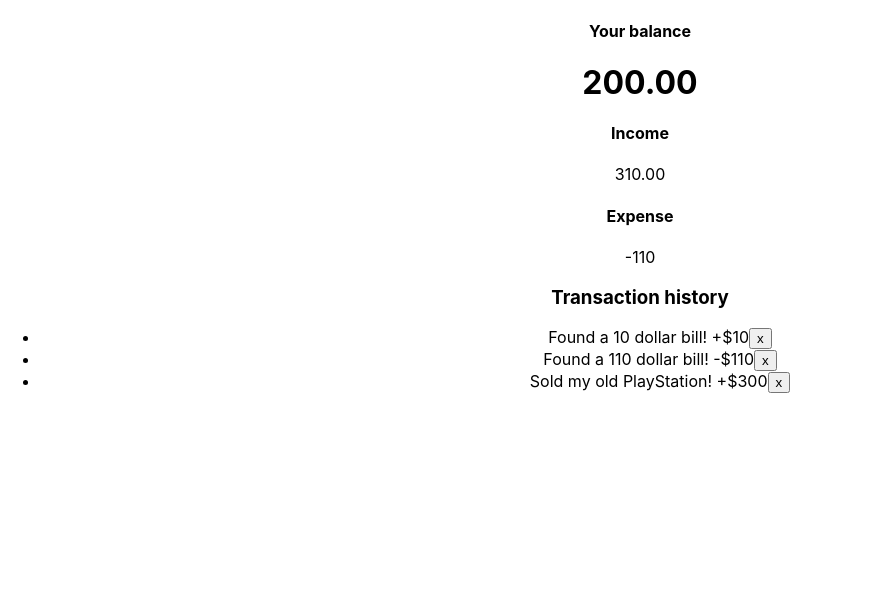
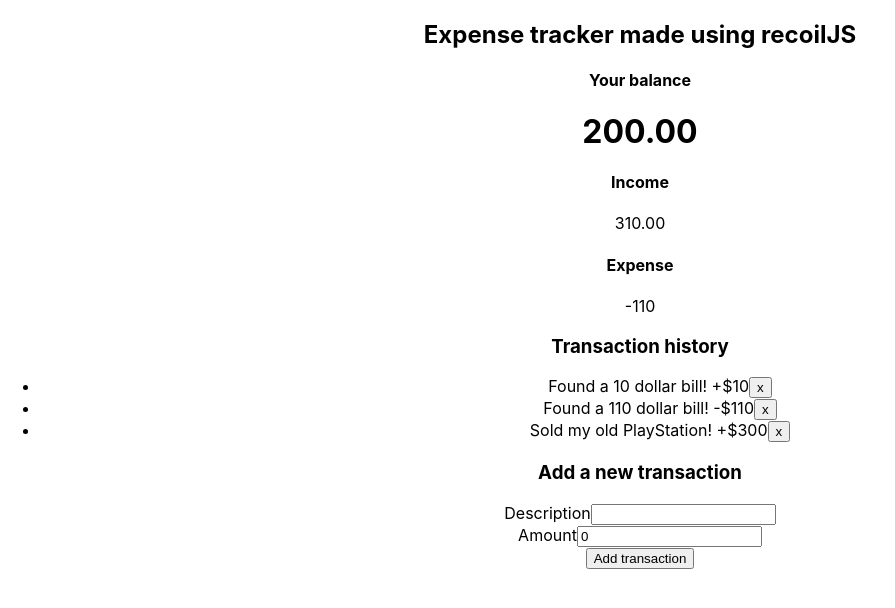
Before and after one commit to roninJosue/expense-tracker, a React (Create React App) app: page / in a window 1280 px wide. Shown: the top 608 px of the page, without its empty margins (0-895 px from the left). Built offline with nearby package versions, Linux system fonts and the light colour scheme.

Commit message:
feat: Add functionality for aggregate new transactions

```diff
--- a/src/App.js
+++ b/src/App.js
@@ -2,13 +2,17 @@ import './App.css';
 import {TransactionList} from "./components/TransactionList";
 import {ExpenseStatus} from "./components/ExpenseStatus";
 import {Balance} from "./components/Balance";
+import {NewTransaction} from "./components/NewTransaction";
+import {Header} from "./components/Header";
 
 function App() {
   return (
     <div className="App">
+      <Header />
       <Balance />
       <ExpenseStatus />
       <TransactionList />
+      <NewTransaction />
     </div>
   );
 }
--- /dev/null
+++ b/src/components/Header.js
@@ -0,0 +1 @@
+export const Header = () => (<h2>Expense tracker made using recoilJS</h2>)
--- /dev/null
+++ b/src/components/NewTransaction.js
@@ -0,0 +1,49 @@
+import {useState} from "react";
+import {useSetRecoilState} from "recoil";
+import {v4 as uuidv4} from "uuid";
+import {transactionListState} from "../recoil/atoms";
+
+export const NewTransaction = () => {
+  const [textValue, setTextValue] = useState("");
+  const [amount, setAmount] = useState(0);
+  const setTransactionList = useSetRecoilState(transactionListState);
+
+  const newTransaction = e => {
+    e.preventDefault();
+    setTransactionList(prevTransactionList => [
+      ...prevTransactionList,
+      {
+        id: uuidv4(),
+        text: textValue,
+        amount: +amount
+      }
+    ])
+    setTextValue("");
+    setAmount(0);
+  }
+
+  const handleTextValue = e => {
+    setTextValue(e.target.value);
+  }
+
+  const handleAmount = e => {
+    setAmount(e.target.value);
+  }
+
+  return (
+    <>
+      <h3>Add a new transaction</h3>
+      <form>
+        <div>
+          <label htmlFor="text">Description</label>
+          <input type="text" id="text" value={textValue} onChange={handleTextValue} />
+        </div>
+        <div>
+          <label htmlFor="amount">Amount</label>
+          <input type="number" id="amount" value={amount} onChange={handleAmount} />
+        </div>
+        <button type="button" onClick={newTransaction}>Add transaction</button>
+      </form>
+    </>
+  )
+}
```
